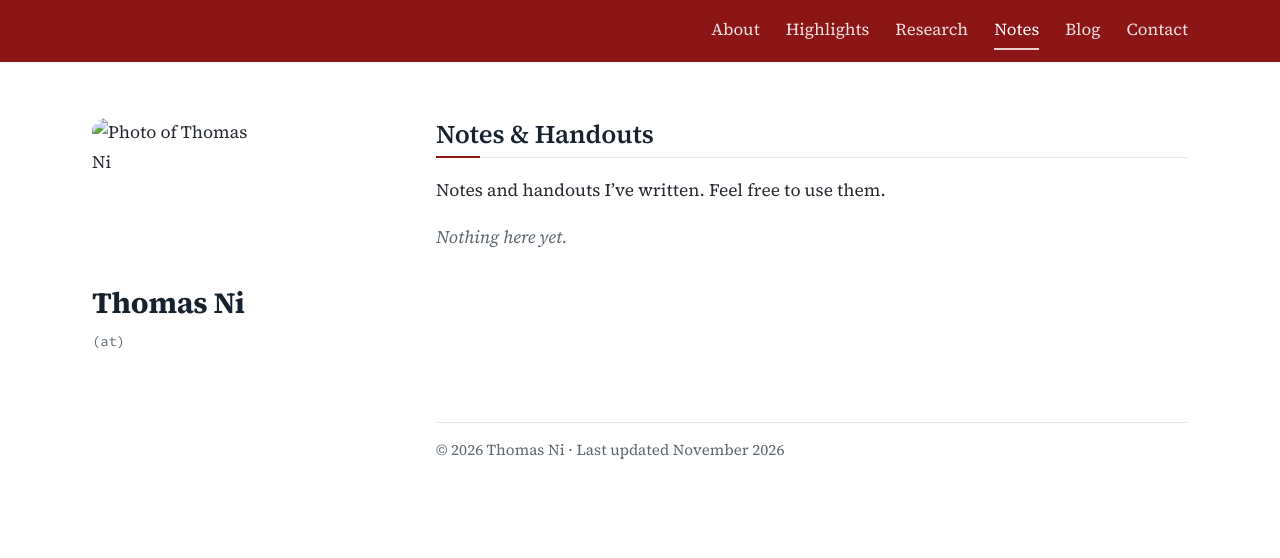
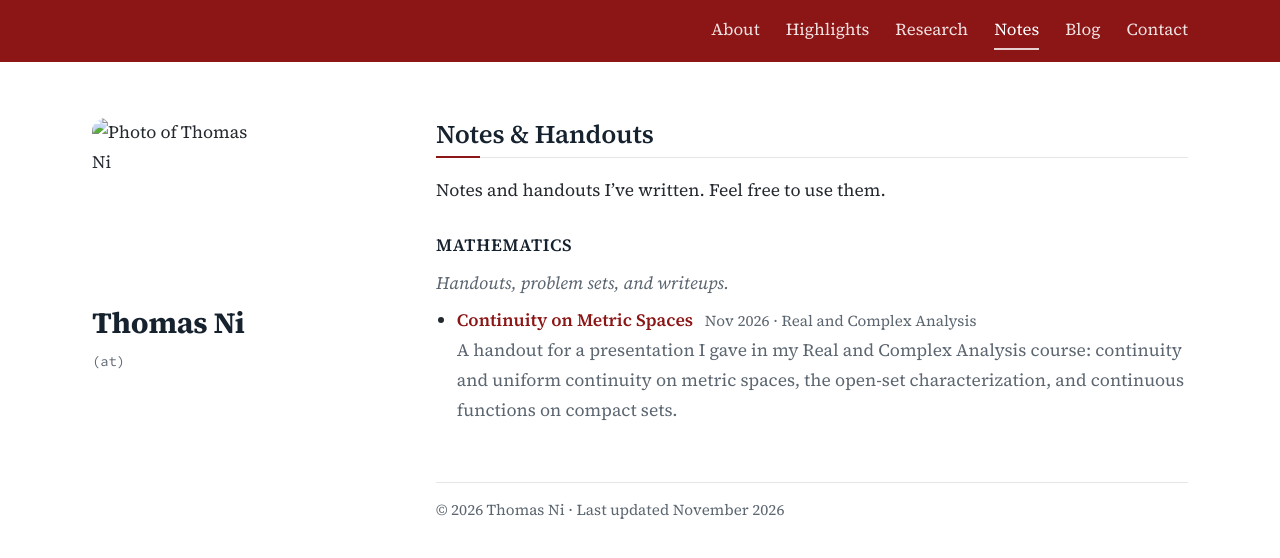
Before and after one commit to MathCosine/mathcosine.github.io, a Jekyll site: the page built from notes.md, in a window 1280 px wide. Shown: the top 558 px of the page. Built offline with Jekyll 4.4.1, drawn with Linux system fonts in a browser that asks for light colours.

Commit message:
Add the Continuity on Metric Spaces handout to Notes
Also fix the gap under the photo on pages other than home.

Co-Authored-By: Claude Opus 5.5 <noreply@anthropic.com>
Claude-Session: https://claude.ai/code/session_01G9PJSQmQYCRtdDR5xp47FL

```diff
--- a/assets/css/style.css
+++ b/assets/css/style.css
@@ -83,7 +83,7 @@ pre { background: var(--soft); padding: 12px 14px; border-radius: 4px; overflow-
 .profile { position: sticky; top: 108px; align-self: start; }
 .profile p { margin: 0; }
 .avatar { display: block; width: 168px; height: 168px; border-radius: 14px; object-fit: cover; }
-.profile-name { margin: 20px 0 8px; color: var(--head); font-size: 1.85rem; font-weight: 700; line-height: 1.15; letter-spacing: -.01em; }
+.profile .profile-name { margin: 20px 0 8px; color: var(--head); font-size: 1.85rem; font-weight: 700; line-height: 1.15; letter-spacing: -.01em; }
 .profile-name a { color: inherit; }
 .profile-role { color: var(--ink); font-size: 1.08rem; }
 .profile-school { color: var(--muted); font-size: 1.02rem; }
@@ -192,7 +192,7 @@ main > section + section { margin-top: 56px; }
   .page { grid-template-columns: 1fr; gap: 40px; padding: 32px 20px 20px; }
   .profile { position: static; display: grid; grid-template-columns: 112px minmax(0, 1fr); gap: 4px 18px; align-items: center; }
   .avatar { width: 112px; height: 112px; grid-row: span 2; }
-  .profile-name { margin: 0 0 4px; font-size: 1.6rem; }
+  .profile .profile-name { margin: 0 0 4px; font-size: 1.6rem; }
   .profile-links { margin: 6px 0 0; grid-column: 2; }
   .profile-email { overflow-wrap: anywhere; }
   .timeline li, .contact div { gap: 12px; }
--- a/notes.md
+++ b/notes.md
@@ -28,7 +28,13 @@ categories:
 #   - title: Projectile Motion Reference Sheet
 #     category: Physics
 #     link: https://example.com/sheet.pdf
-notes: []
+notes:
+  - title: Continuity on Metric Spaces
+    category: Mathematics
+    file: files/continuity-on-metric-spaces.pdf
+    date: 2026-11-24
+    tag: Real and Complex Analysis
+    note: "A handout for a presentation I gave in my Real and Complex Analysis course: continuity and uniform continuity on metric spaces, the open-set characterization, and continuous functions on compact sets."
 
 empty: Nothing here yet.
 ---
```
Also changed, not shown: 1 other file.
